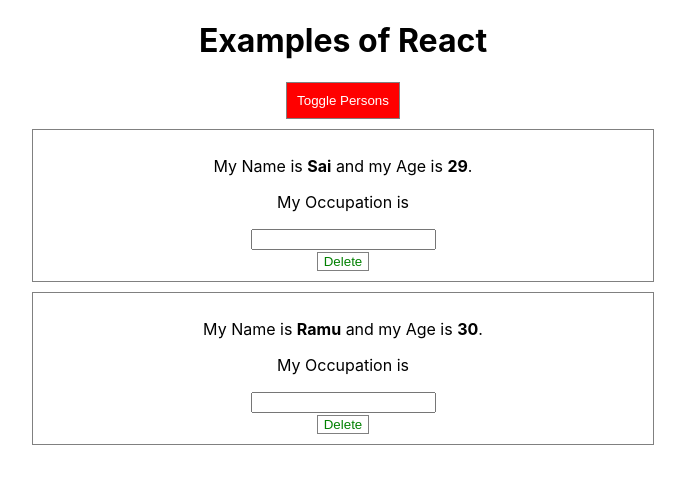
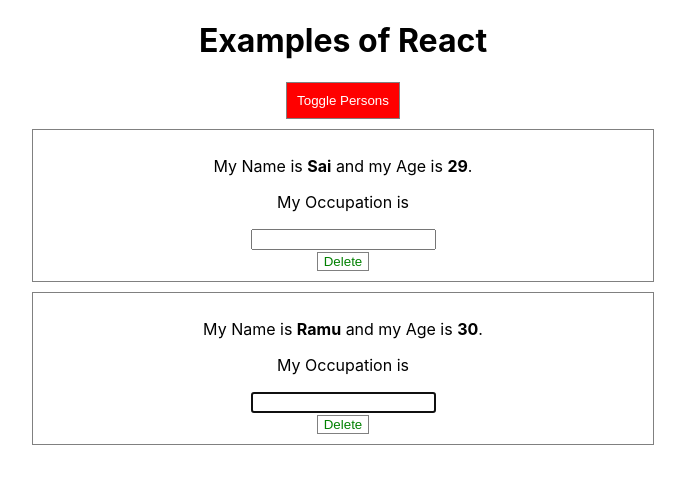
Before and after one commit to csaicharan/short-notes, a React (Create React App) app in the folder React/examples/: page / in a window 1280 px wide. Shown: the top 484 px of the page, without its empty margins (297-982 px from the left). Built offline with nearby package versions, Linux system fonts and the light colour scheme.

Commit message:
React Refs Ex1

```diff
--- a/React/examples/src/Components/Persons/Person/Person.js
+++ b/React/examples/src/Components/Persons/Person/Person.js
@@ -8,6 +8,11 @@ import WithClass from '../../../HOC/withClassComponent';
 
 class Person extends Component {
 
+    componentDidMount(){
+        console.log(this.inputRef);
+        this.inputRef.focus();
+    }
+
     render(){
         console.log("[Person.js constructor]");
 
@@ -17,7 +22,12 @@ class Person extends Component {
                 <p>My Name is <strong>{this.props.name}</strong> and my Age is <strong>{this.props.age}</strong>.</p>
                 <p>My Occupation is  <strong>{this.props.inputText}</strong></p>
                 <div>{this.props.children}</div>
-                <input type="text" value={this.props.inputText} onChange={this.props.change}/>
+                <input
+                    type="text"
+                    value={this.props.inputText}
+                    onChange={this.props.change}
+                    ref={(inputRef) => {this.inputRef = inputRef;}}
+                />
                 <div>
                     <button onClick={this.props.delete}>Delete</button>
                 </div>
```
